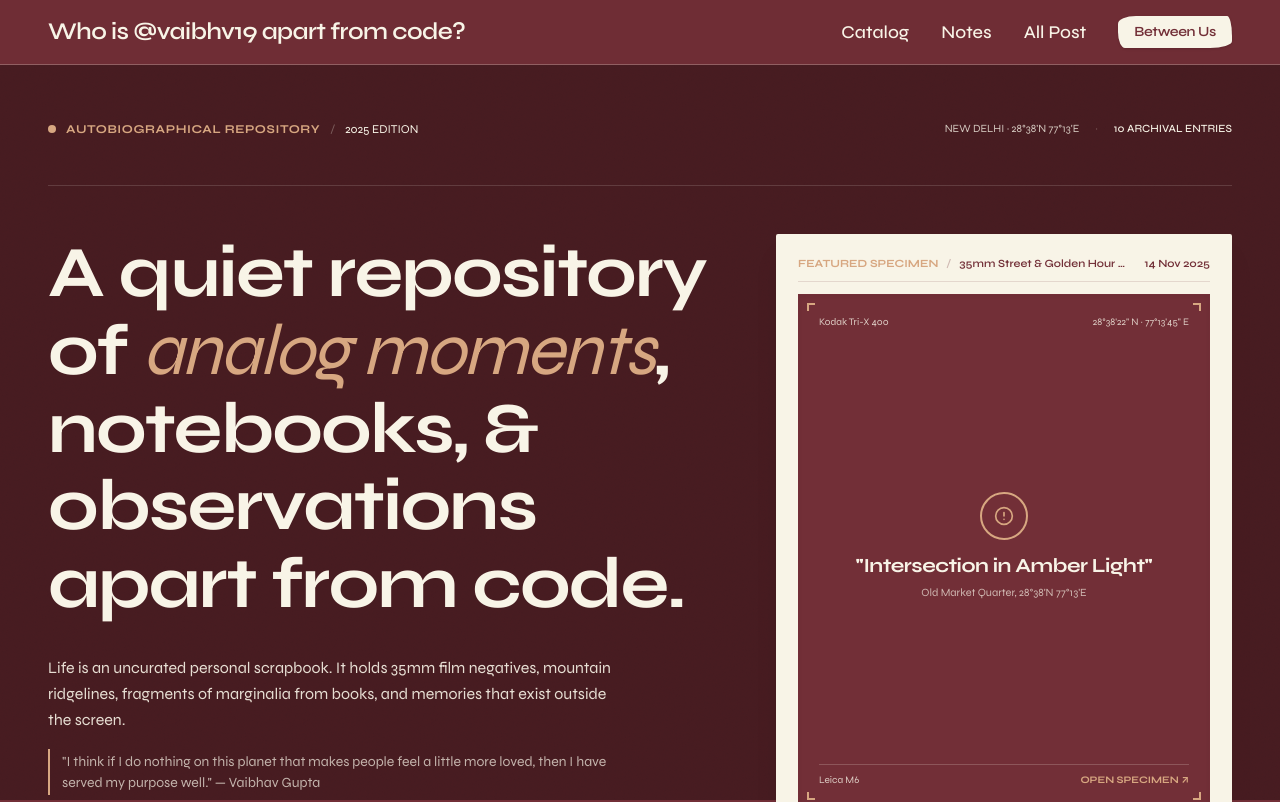
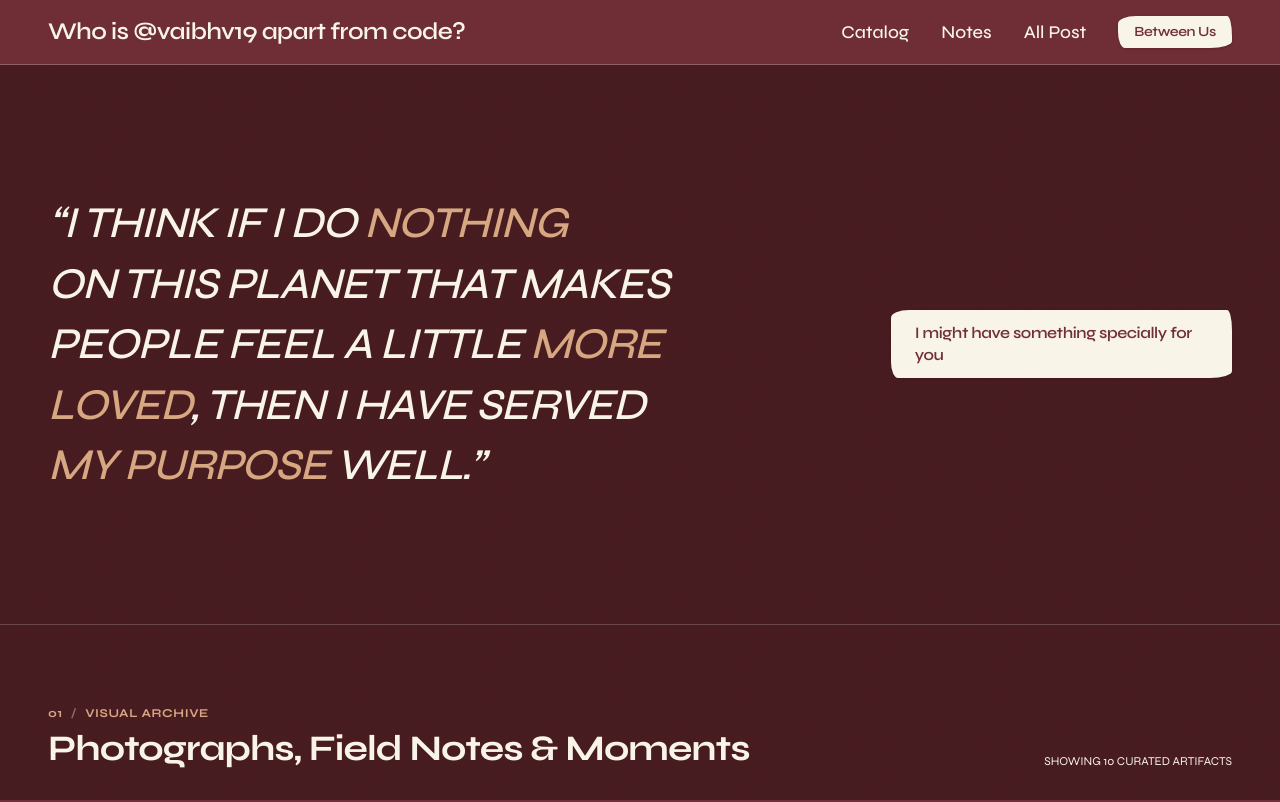
Before and after one commit to vaibhv19/life, a Next.js app: page / in a window 1280 px wide. Shown: the top 802 px of the page. Built offline with nearby package versions, Linux system fonts and the light colour scheme.

Commit message:
feat(home): redesign hero with 5-line quote and Between Us organic button, enhance paper grain texture

```diff
--- a/src/app/page.tsx
+++ b/src/app/page.tsx
@@ -132,12 +132,7 @@ export default function LifePage() {
       <main className="flex-1 flex flex-col">
         {/* 02. Hero / Introduction — Shown on 'all' and 'archive' */}
         {(activeView === 'all' || activeView === 'archive') && (
-          <HeroArchive
-            featuredItem={defaultFeaturedItem}
-            onSelectFeatured={(item) => handleSelectItem(item)}
-            onExploreSeries={() => setActiveView('series')}
-            totalEntriesCount={mockArchiveItems.length}
-          />
+          <HeroArchive />
         )}
 
         {/* 03. Single Entry Focus View (When an entry is inspected or chosen) */}
--- a/src/components/HeroArchive.tsx
+++ b/src/components/HeroArchive.tsx
@@ -1,137 +1,44 @@
 'use client';
 
 import React from 'react';
-import { ArchiveItem } from '../types';
+import Link from 'next/link';
 
 interface HeroArchiveProps {
-  featuredItem?: ArchiveItem;
-  onSelectFeatured: (item: ArchiveItem) => void;
-  onExploreSeries: () => void;
-  totalEntriesCount: number;
+  featuredItem?: unknown;
+  onSelectFeatured?: (item: unknown) => void;
+  onExploreSeries?: () => void;
+  totalEntriesCount?: number;
 }
 
-export const HeroArchive: React.FC<HeroArchiveProps> = ({
-  featuredItem,
-  onSelectFeatured,
-  onExploreSeries,
-  totalEntriesCount,
-}) => {
+export const HeroArchive: React.FC<HeroArchiveProps> = () => {
   return (
-    <section className="relative w-full border-b border-[#F8F4E7]/20 pt-8 sm:pt-14 pb-12 sm:pb-20">
+    <section className="relative w-full border-b border-[#F8F4E7]/20 py-16 sm:py-24 lg:py-32 select-none">
       <div className="max-w-[1440px] mx-auto px-5 sm:px-8 lg:px-12">
-        {/* Top Editorial Eyebrow & Coordinates */}
-        <div className="flex flex-wrap items-center justify-between gap-4 text-xs font-mono text-[#F8F4E7] pb-8 sm:pb-12 border-b border-[#F8F4E7]/15">
-          <div className="flex items-center gap-2.5">
-            <span className="w-2 h-2 rounded-full bg-[#D7A781]" />
-            <span className="text-[#D7A781] font-bold tracking-wider">AUTOBIOGRAPHICAL REPOSITORY</span>
-            <span className="text-[#F8F4E7]/30">/</span>
-            <span className="text-[#F8F4E7]">2025 EDITION</span>
+        <div className="grid grid-cols-1 lg:grid-cols-12 gap-10 sm:gap-14 lg:gap-20 items-center">
+          {/* LEFT SIDE: Primary Visual Quote */}
+          <div className="lg:col-span-8">
+            <blockquote className="text-2xl sm:text-3xl md:text-4xl lg:text-[40px] xl:text-[44px] font-medium italic tracking-tight text-[#F8F4E7] leading-tight sm:leading-snug">
+              <span className="block">“I THINK IF I DO <span className="text-[#D7A781]">NOTHING</span></span>
+              <span className="block">ON THIS PLANET THAT MAKES</span>
+              <span className="block">PEOPLE FEEL A LITTLE <span className="text-[#D7A781]">MORE</span></span>
+              <span className="block"><span className="text-[#D7A781]">LOVED</span>, THEN I HAVE SERVED</span>
+              <span className="block"><span className="text-[#D7A781]">MY PURPOSE</span> WELL.”</span>
+            </blockquote>
           </div>
 
-          <div className="flex items-center gap-4 text-[11px] text-[#F8F4E7]/80">
-            <span>NEW DELHI · 28°38'N 77°13'E</span>
-            <span className="text-[#F8F4E7]/30">·</span>
-            <span className="text-[#F8F4E7] font-medium">{totalEntriesCount} ARCHIVAL ENTRIES</span>
+          {/* RIGHT SIDE: Between Us Organic Button */}
+          <div className="lg:col-span-4 flex justify-start lg:justify-end pt-4 lg:pt-0">
+            <Link
+              href="/between-us"
+              className="cursor-pointer focus:outline-none bg-[#F8F4E7] text-[#722F37] px-5 sm:px-6 py-2.5 sm:py-3 text-xs sm:text-sm md:text-base font-semibold tracking-tight transition-all duration-200 ease-out hover:bg-[#FFFDF7] hover:scale-[1.02] active:scale-[0.98] shadow-sm select-none text-left max-w-sm inline-block leading-snug"
+              style={{
+                borderRadius: '18px 5px 22px 7px / 8px 20px 7px 16px',
+              }}
+              title="Open Between Us private space"
+            >
+              I might have something specially for you
+            </Link>
           </div>
-        </div>
-
-        {/* Asymmetric Editorial Grid */}
-        <div className="grid grid-cols-1 lg:grid-cols-12 gap-10 lg:gap-16 pt-8 sm:pt-12 items-start">
-          {/* Left Column: Authoritative Editorial Statement */}
-          <div className="lg:col-span-7 space-y-6 sm:space-y-8">
-            <h1 className="font-editorial-display text-4xl sm:text-5xl lg:text-6xl xl:text-7xl font-normal leading-[1.08] tracking-tight text-[#F8F4E7]">
-              A quiet repository of{' '}
-              <span className="font-editorial-italic font-normal text-[#D7A781]">
-                analog moments
-              </span>
-              , notebooks, & observations apart from code.
-            </h1>
-
-            <div className="space-y-4 max-w-xl text-sm sm:text-base text-[#F8F4E7]/90 font-sans leading-relaxed">
-              <p>
-                Life is an uncurated personal scrapbook. It holds 35mm film negatives, mountain ridgelines, fragments of marginalia from books, and memories that exist outside the screen.
-              </p>
-              <p className="text-xs sm:text-sm text-[#F8F4E7]/70 font-mono leading-normal border-l-2 border-[#D7A781] pl-3 py-0.5">
-                "I think if I do nothing on this planet that makes people feel a little more loved, then I have served my purpose well." — Vaibhav Gupta
-              </p>
-            </div>
-
-            {/* Quiet navigational indices */}
-            <div className="pt-2 flex flex-wrap items-center gap-4 sm:gap-6 text-xs font-mono">
-              <button
-                onClick={onExploreSeries}
-                className="group flex items-center gap-2 text-[#F8F4E7] hover:text-[#D7A781] transition-colors cursor-pointer font-medium"
-              >
-                <span>[ VIEW 5 SERIES LENSES ]</span>
-                <span className="text-[#D7A781] group-hover:translate-x-1 transition-transform">→</span>
-              </button>
-              <span className="text-[#F8F4E7]/30">·</span>
-              <span className="text-[#F8F4E7]/70">UPDATED MONTHLY</span>
-            </div>
-          </div>
-
-          {/* Right Column: Featured Focus Photographic Frame (Cream Physical Surface) */}
-          {featuredItem && (
-            <div className="lg:col-span-5 flex flex-col justify-start">
-              <div
-                onClick={() => onSelectFeatured(featuredItem)}
-                className="group relative cursor-pointer border-2 border-[#F8F4E7] bg-[#F8F4E7] p-4 sm:p-5 rounded-xs shadow-xl transition-all duration-300 hover:shadow-2xl hover:border-[#D7A781]"
-              >
-                {/* Frame Header Meta on Cream Surface */}
-                <div className="flex items-center justify-between text-[11px] font-mono text-[#722F37] mb-3 pb-2 border-b border-[#722F37]/15 font-semibold">
-                  <div className="flex items-center gap-2">
-                    <span className="text-[#D7A781] font-bold">FEATURED SPECIMEN</span>
-                    <span className="text-[#722F37]/30">/</span>
-                    <span className="text-[#722F37] truncate max-w-[170px]">{featuredItem.collectionTitle}</span>
-                  </div>
-                  <span>{featuredItem.date}</span>
-                </div>
-
-                {/* Inner Plate Canvas Container */}
-                <div className="relative w-full aspect-[4/5] bg-[#722F37] border border-[#722F37]/40 overflow-hidden flex flex-col justify-between p-4 sm:p-5 shadow-inner">
-                  {/* Subtle registration corner crosshairs in Dusty Pink */}
-                  <div className="absolute top-2 left-2 w-2 h-2 border-t-2 border-l-2 border-[#D7A781]" />
-                  <div className="absolute top-2 right-2 w-2 h-2 border-t-2 border-r-2 border-[#D7A781]" />
-                  <div className="absolute bottom-2 left-2 w-2 h-2 border-b-2 border-l-2 border-[#D7A781]" />
-                  <div className="absolute bottom-2 right-2 w-2 h-2 border-b-2 border-r-2 border-[#D7A781]" />
-
-                  {/* Frame Top Meta */}
-                  <div className="relative z-10 flex items-center justify-between text-[10px] font-mono text-[#F8F4E7]/80">
-                    <span>{featuredItem.metadata?.filmStock || '35mm Negative'}</span>
-                    <span>{featuredItem.coordinates || '28°N 77°E'}</span>
-                  </div>
-
-                  {/* Central Graphic Composition */}
-                  <div className="my-auto flex flex-col items-center justify-center text-center px-3">
-                    <div className="w-12 h-12 rounded-full border-2 border-[#D7A781] flex items-center justify-center text-[#D7A781] mb-3 group-hover:scale-105 transition-transform bg-[#722F37]">
-                      <svg width="20" height="20" viewBox="0 0 24 24" fill="none" stroke="currentColor" strokeWidth="2" strokeLinecap="round" strokeLinejoin="round">
-                        <circle cx="12" cy="12" r="10" />
-                        <line x1="12" y1="8" x2="12" y2="12" />
-                        <line x1="12" y1="16" x2="12.01" y2="16" />
-                      </svg>
-                    </div>
-                    <span className="font-editorial-display text-lg sm:text-xl text-[#F8F4E7] leading-snug">
-                      "{featuredItem.title}"
-                    </span>
-                    <span className="text-[11px] font-mono text-[#F8F4E7]/70 mt-1.5">
-                      {featuredItem.location}
-                    </span>
-                  </div>
-
-                  {/* Frame Bottom Meta */}
-                  <div className="relative z-10 flex items-center justify-between text-[10px] font-mono text-[#F8F4E7]/80 pt-2 border-t border-[#F8F4E7]/20">
-                    <span>{featuredItem.metadata?.camera || 'Leica M6'}</span>
-                    <span className="text-[#D7A781] group-hover:underline font-bold">OPEN SPECIMEN ↗</span>
-                  </div>
-                </div>
-
-                {/* Caption beneath frame on Cream */}
-                <div className="mt-3.5 text-xs text-[#722F37] font-sans leading-relaxed font-normal">
-                  {featuredItem.caption}
-                </div>
-              </div>
-            </div>
-          )}
         </div>
       </div>
     </section>
```
Also changed, not shown: src/components/FixedBackground.tsx (line endings or trailing spaces).
